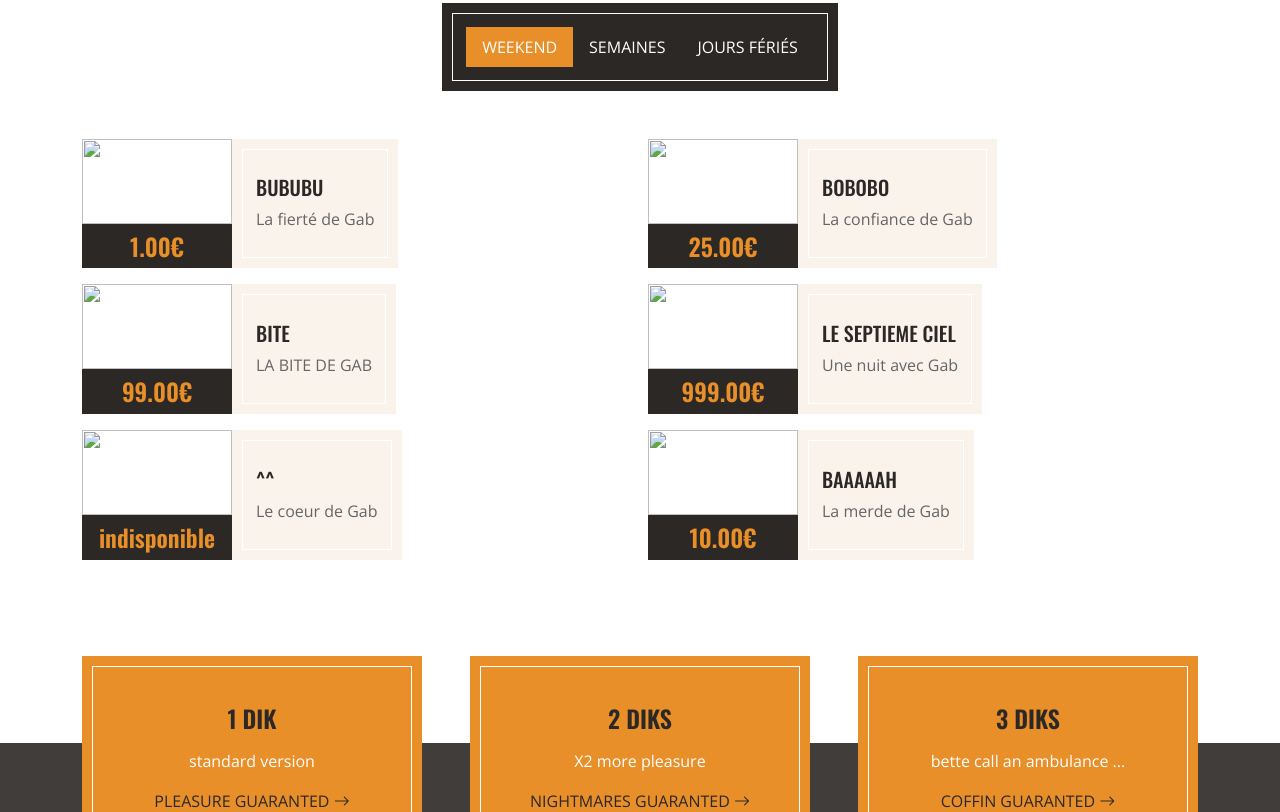
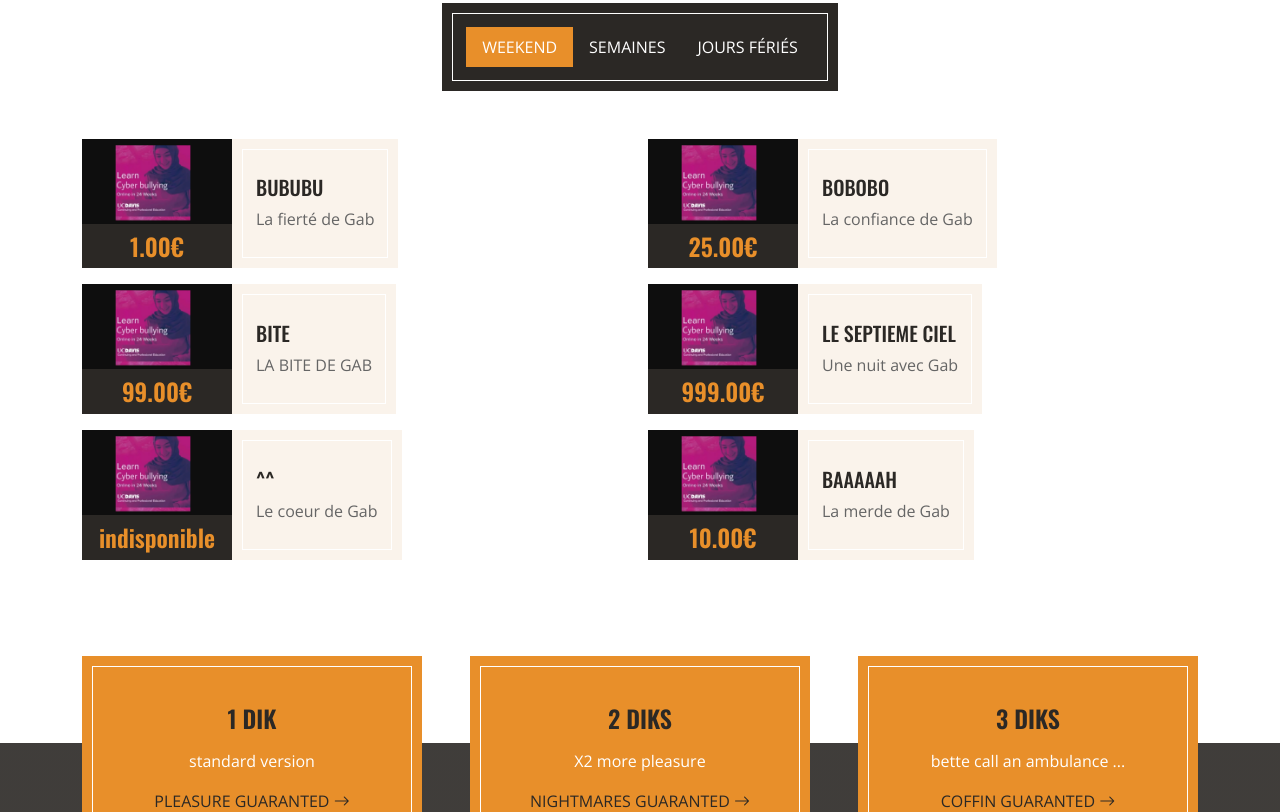
Before and after one commit to Wazzatest/plsworkIwantotsleep, a plain HTML site: page index.html in a window 1280 px wide. Shown: the part 1988-2800 px from the top of the page. Drawn offline with nearby package versions, Linux system fonts and the light colour scheme.

Commit message:
Update index.html

```diff
--- a/index.html
+++ b/index.html
@@ -146,7 +146,7 @@
             <div class="row gx-5">
                 <div class="col-lg-5 mb-5 mb-lg-0" style="min-height: 400px;">
                     <div class="position-relative h-100">
-                        <img class="position-absolute w-100 h-100" src="img/1.jpg" style="object-fit: cover;">
+                        <img class="position-absolute w-100 h-100" src="img/1.png" style="object-fit: cover;">
                     </div>
                 </div>
                 <div class="col-lg-6 pb-5">
@@ -254,7 +254,7 @@
                             <div class="col-lg-6">
                                 <div class="d-flex h-100">
                                     <div class="flex-shrink-0">
-                                        <img class="img-fluid" src="img/4.jpg" alt="" style="width: 150px; height: 85px;">
+                                        <img class="img-fluid" src="img/4.png" alt="" style="width: 150px; height: 85px;">
                                         <h4 class="bg-dark text-primary p-2 m-0">1.00€</h4>
                                     </div>
                                     <div class="d-flex flex-column justify-content-center text-start bg-secondary border-inner px-4">
@@ -266,7 +266,7 @@
                             <div class="col-lg-6">
                                 <div class="d-flex h-100">
                                     <div class="flex-shrink-0">
-                                        <img class="img-fluid" src="img/4.jpg" alt="" style="width: 150px; height: 85px;">
+                                        <img class="img-fluid" src="img/4.png" alt="" style="width: 150px; height: 85px;">
                                         <h4 class="bg-dark text-primary p-2 m-0">25.00€</h4>
                                     </div>
                                     <div class="d-flex flex-column justify-content-center text-start bg-secondary border-inner px-4">
@@ -278,7 +278,7 @@
                             <div class="col-lg-6">
                                 <div class="d-flex h-100">
                                     <div class="flex-shrink-0">
-                                        <img class="img-fluid" src="img/4.jpg" alt="" style="width: 150px; height: 85px;">
+                                        <img class="img-fluid" src="img/4.png" alt="" style="width: 150px; height: 85px;">
                                         <h4 class="bg-dark text-primary p-2 m-0">99.00€</h4>
                                     </div>
                                     <div class="d-flex flex-column justify-content-center text-start bg-secondary border-inner px-4">
@@ -290,7 +290,7 @@
                             <div class="col-lg-6">
                                 <div class="d-flex h-100">
                                     <div class="flex-shrink-0">
-                                        <img class="img-fluid" src="img/4.jpg" alt="" style="width: 150px; height: 85px;">
+                                        <img class="img-fluid" src="img/4.png" alt="" style="width: 150px; height: 85px;">
                                         <h4 class="bg-dark text-primary p-2 m-0">999.00€</h4>
                                     </div>
                                     <div class="d-flex flex-column justify-content-center text-start bg-secondary border-inner px-4">
@@ -302,7 +302,7 @@
                             <div class="col-lg-6">
                                 <div class="d-flex h-100">
                                     <div class="flex-shrink-0">
-                                        <img class="img-fluid" src="img/4.jpg" alt="" style="width: 150px; height: 85px;">
+                                        <img class="img-fluid" src="img/4.png" alt="" style="width: 150px; height: 85px;">
                                         <h4 class="bg-dark text-primary p-2 m-0">indisponible</h4>
                                     </div>
                                     <div class="d-flex flex-column justify-content-center text-start bg-secondary border-inner px-4">
@@ -314,7 +314,7 @@
                             <div class="col-lg-6">
                                 <div class="d-flex h-100">
                                     <div class="flex-shrink-0">
-                                        <img class="img-fluid" src="img/4.jpg" alt="" style="width: 150px; height: 85px;">
+                                        <img class="img-fluid" src="img/4.png" alt="" style="width: 150px; height: 85px;">
                                         <h4 class="bg-dark text-primary p-2 m-0">10.00€</h4>
                                     </div>
                                     <div class="d-flex flex-column justify-content-center text-start bg-secondary border-inner px-4">
@@ -330,7 +330,7 @@
                             <div class="col-lg-6">
                                 <div class="d-flex h-100">
                                     <div class="flex-shrink-0">
-                                        <img class="img-fluid" src="img/4.jpg" alt="" style="width: 150px; height: 85px;">
+                                        <img class="img-fluid" src="img/4.png" alt="" style="width: 150px; height: 85px;">
                                         <h4 class="bg-dark text-primary p-2 m-0">100.00€</h4>
                                     </div>
                                     <div class="d-flex flex-column justify-content-center text-start bg-secondary border-inner px-4">
@@ -342,7 +342,7 @@
                             <div class="col-lg-6">
                                 <div class="d-flex h-100">
                                     <div class="flex-shrink-0">
-                                        <img class="img-fluid" src="img/4.jpg" alt="" style="width: 150px; height: 85px;">
+                                        <img class="img-fluid" src="img/4.png" alt="" style="width: 150px; height: 85px;">
                                         <h4 class="bg-dark text-primary p-2 m-0">10.00€</h4>
                                     </div>
                                     <div class="d-flex flex-column justify-content-center text-start bg-secondary border-inner px-4">
@@ -354,7 +354,7 @@
                             <div class="col-lg-6">
                                 <div class="d-flex h-100">
                                     <div class="flex-shrink-0">
-                                        <img class="img-fluid" src="img/4.jpg" alt="" style="width: 150px; height: 85px;">
+                                        <img class="img-fluid" src="img/4.png" alt="" style="width: 150px; height: 85px;">
                                         <h4 class="bg-dark text-primary p-2 m-0">23.00€</h4>
                                     </div>
                                     <div class="d-flex flex-column justify-content-center text-start bg-secondary border-inner px-4">
@@ -366,7 +366,7 @@
                             <div class="col-lg-6">
                                 <div class="d-flex h-100">
                                     <div class="flex-shrink-0">
-                                        <img class="img-fluid" src="img/4.jpg" alt="" style="width: 150px; height: 85px;">
+                                        <img class="img-fluid" src="img/4.png" alt="" style="width: 150px; height: 85px;">
                                         <h4 class="bg-dark text-primary p-2 m-0">1000.00€</h4>
                                     </div>
                                     <div class="d-flex flex-column justify-content-center text-start bg-secondary border-inner px-4">
@@ -378,7 +378,7 @@
                             <div class="col-lg-6">
                                 <div class="d-flex h-100">
                                     <div class="flex-shrink-0">
-                                        <img class="img-fluid" src="img/4.jpg" alt="" style="width: 150px; height: 85px;">
+                                        <img class="img-fluid" src="img/4.png" alt="" style="width: 150px; height: 85px;">
                                         <h4 class="bg-dark text-primary p-2 m-0">0.01€</h4>
                                     </div>
                                     <div class="d-flex flex-column justify-content-center text-start bg-secondary border-inner px-4">
@@ -390,7 +390,7 @@
                             <div class="col-lg-6">
                                 <div class="d-flex h-100">
                                     <div class="flex-shrink-0">
-                                        <img class="img-fluid" src="img/4.jpg" alt="" style="width: 150px; height: 85px;">
+                                        <img class="img-fluid" src="img/4.png" alt="" style="width: 150px; height: 85px;">
                                         <h4 class="bg-dark text-primary p-2 m-0">11111111.00€</h4>
                                     </div>
                                     <div class="d-flex flex-column justify-content-center text-start bg-secondary border-inner px-4">
@@ -406,7 +406,7 @@
                             <div class="col-lg-6">
                                 <div class="d-flex h-100">
                                     <div class="flex-shrink-0">
-                                        <img class="img-fluid" src="img/4.jpg" alt="" style="width: 150px; height: 85px;">
+                                        <img class="img-fluid" src="img/4.png" alt="" style="width: 150px; height: 85px;">
                                         <h4 class="bg-dark text-primary p-2 m-0">$999.00</h4>
                                     </div>
                                     <div class="d-flex flex-column justify-content-center text-start bg-secondary border-inner px-4">
@@ -418,7 +418,7 @@
                             <div class="col-lg-6">
                                 <div class="d-flex h-100">
                                     <div class="flex-shrink-0">
-                                        <img class="img-fluid" ssrc="img/4.jpg" alt="" style="width: 150px; height: 85px;">
+                                        <img class="img-fluid" ssrc="img/4.png" alt="" style="width: 150px; height: 85px;">
                                         <h4 class="bg-dark text-primary p-2 m-0">$9.00</h4>
                                     </div>
                                     <div class="d-flex flex-column justify-content-center text-start bg-secondary border-inner px-4">
@@ -430,7 +430,7 @@
                             <div class="col-lg-6">
                                 <div class="d-flex h-100">
                                     <div class="flex-shrink-0">
-                                        <img class="img-fluid" src="img/4.jpg" alt="" style="width: 150px; height: 85px;">
+                                        <img class="img-fluid" src="img/4.png" alt="" style="width: 150px; height: 85px;">
                                         <h4 class="bg-dark text-primary p-2 m-0">$19.00</h4>
                                     </div>
                                     <div class="d-flex flex-column justify-content-center text-start bg-secondary border-inner px-4">
@@ -442,7 +442,7 @@
                             <div class="col-lg-6">
                                 <div class="d-flex h-100">
                                     <div class="flex-shrink-0">
-                                        <img class="img-fluid" src="img/4.jpg" alt="" style="width: 150px; height: 85px;">
+                                        <img class="img-fluid" src="img/4.png" alt="" style="width: 150px; height: 85px;">
                                         <h4 class="bg-dark text-primary p-2 m-0">$999999999.00</h4>
                                     </div>
                                     <div class="d-flex flex-column justify-content-center text-start bg-secondary border-inner px-4">
@@ -454,7 +454,7 @@
                             <div class="col-lg-6">
                                 <div class="d-flex h-100">
                                     <div class="flex-shrink-0">
-                                        <img class="img-fluid" src="img/4.jpg" alt="" style="width: 150px; height: 85px;">
+                                        <img class="img-fluid" src="img/4.png" alt="" style="width: 150px; height: 85px;">
                                         <h4 class="bg-dark text-primary p-2 m-0">858.45€</h4>
                                     </div>
                                     <div class="d-flex flex-column justify-content-center text-start bg-secondary border-inner px-4">
@@ -466,7 +466,7 @@
                             <div class="col-lg-6">
                                 <div class="d-flex h-100">
                                     <div class="flex-shrink-0">
-                                        <img class="img-fluid" src="img/4.jpg" alt="" style="width: 150px; height: 85px;">
+                                        <img class="img-fluid" src="img/4.png" alt="" style="width: 150px; height: 85px;">
                                         <h4 class="bg-dark text-primary p-2 m-0">-5.00€</h4>
                                     </div>
                                     <div class="d-flex flex-column justify-content-center text-start bg-secondary border-inner px-4">
@@ -530,7 +530,7 @@
                 <div class="col-lg-4 col-md-6">
                     <div class="team-item">
                         <div class="position-relative overflow-hidden">
-                            <img class="img-fluid w-100" src="img/1.jpg" alt="">
+                            <img class="img-fluid w-100" src="img/1.png" alt="">
                             <div class="team-overlay w-100 h-100 position-absolute top-50 start-50 translate-middle d-flex align-items-center justify-content-center">
                                 <div class="d-flex align-items-center justify-content-start">
                                     <a class="btn btn-lg btn-primary btn-lg-square border-inner rounded-0 mx-1" href="#"><i class="fab fa-twitter fw-normal"></i></a>
@@ -548,7 +548,7 @@
                 <div class="col-lg-4 col-md-6">
                     <div class="team-item">
                         <div class="position-relative overflow-hidden">
-                            <img class="img-fluid w-100" src="img/1.jpg" alt="">
+                            <img class="img-fluid w-100" src="img/1.png" alt="">
                             <div class="team-overlay w-100 h-100 position-absolute top-50 start-50 translate-middle d-flex align-items-center justify-content-center">
                                 <div class="d-flex align-items-center justify-content-start">
                                     <a class="btn btn-lg btn-primary btn-lg-square border-inner rounded-0 mx-1" href="#"><i class="fab fa-twitter fw-normal"></i></a>
@@ -566,7 +566,7 @@
                 <div class="col-lg-4 col-md-6">
                     <div class="team-item">
                         <div class="position-relative overflow-hidden">
-                            <img class="img-fluid w-100" src="img/1.jpg" alt="">
+                            <img class="img-fluid w-100" src="img/1.png" alt="">
                             <div class="team-overlay w-100 h-100 position-absolute top-50 start-50 translate-middle d-flex align-items-center justify-content-center">
                                 <div class="d-flex align-items-center justify-content-start">
                                     <a class="btn btn-lg btn-primary btn-lg-square border-inner rounded-0 mx-1" href="#"><i class="fab fa-twitter fw-normal"></i></a>
@@ -616,7 +616,7 @@
             <div class="owl-carousel testimonial-carousel">
                 <div class="testimonial-item bg-dark text-white border-inner p-4">
                     <div class="d-flex align-items-center mb-3">
-                        <img class="img-fluid flex-shrink-0" src="img/3" style="width: 60px; height: 60px;">
+                        <img class="img-fluid flex-shrink-0" src="img/3.png" style="width: 60px; height: 60px;">
                         <div class="ps-3">
                             <h4 class="text-primary text-uppercase mb-1">Une bombasse</h4>
                             <span>prof</span>
@@ -627,7 +627,7 @@
                 </div>
                 <div class="testimonial-item bg-dark text-white border-inner p-4">
                     <div class="d-flex align-items-center mb-3">
-                        <img class="img-fluid flex-shrink-0" src="img/3" style="width: 60px; height: 60px;">
+                        <img class="img-fluid flex-shrink-0" src="img/3.png" style="width: 60px; height: 60px;">
                         <div class="ps-3">
                             <h4 class="text-primary text-uppercase mb-1">Une connasse</h4>
                             <span>Profession</span>
@@ -638,7 +638,7 @@
                 </div>
                 <div class="testimonial-item bg-dark text-white border-inner p-4">
                     <div class="d-flex align-items-center mb-3">
-                        <img class="img-fluid flex-shrink-0" src="img/3.jpg" style="width: 60px; height: 60px;">
+                        <img class="img-fluid flex-shrink-0" src="img/3.png" style="width: 60px; height: 60px;">
                         <div class="ps-3">
                             <h4 class="text-primary text-uppercase mb-1">Une petasse</h4>
                             <span>enforcer</span>
@@ -649,7 +649,7 @@
                 </div>
                 <div class="testimonial-item bg-dark text-white border-inner p-4">
                     <div class="d-flex align-items-center mb-3">
-                        <img class="img-fluid flex-shrink-0" src="img/3.jpg" style="width: 60px; height: 60px;">
+                        <img class="img-fluid flex-shrink-0" src="img/3.png.jpg" style="width: 60px; height: 60px;">
                         <div class="ps-3">
                             <h4 class="text-primary text-uppercase mb-1">Une salope</h4>
                             <span>minion</span>
```
